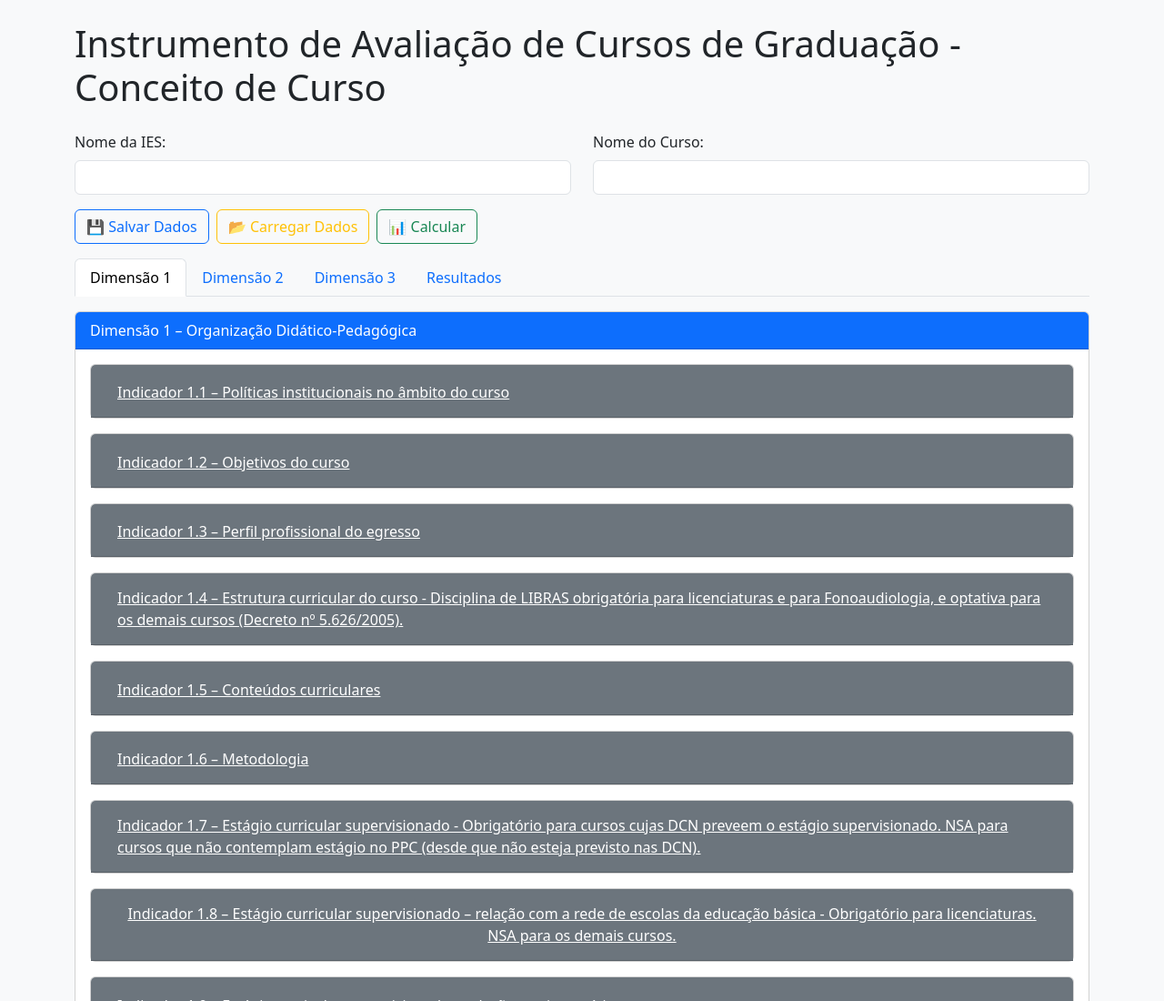
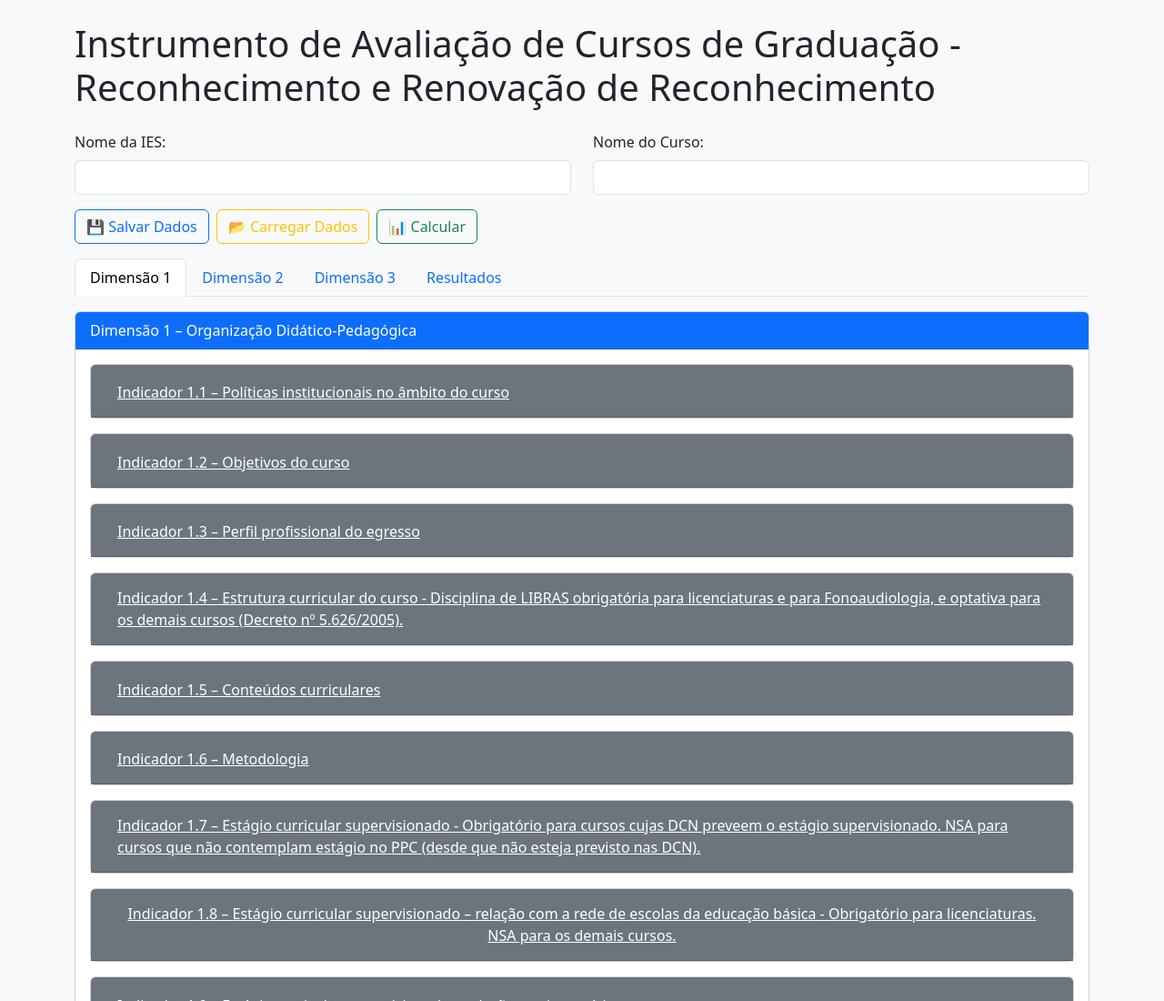
Before and after one commit to profdiegomoraeseduvale/projetosinaesbeta1, a plain HTML site: page index.html in a window 1280 px wide. Shown: the top 1100 px of the page at 91% size. Drawn offline with nearby package versions, Linux system fonts and the light colour scheme.

Commit message:
commit alteração de título

```diff
--- a/index.html
+++ b/index.html
@@ -21,7 +21,7 @@
 </head>
 
 <body class="container py-4">
-  <h1 class="mb-4">Instrumento de Avaliação de Cursos de Graduação - Conceito de Curso</h1>
+  <h1 class="mb-4">Instrumento de Avaliação de Cursos de Graduação - Reconhecimento e Renovação de Reconhecimento</h1>
   <div class="row mb-3">
     <div class="col-md-6">
       <label for="nomeIes" class="form-label">Nome da IES:</label>
```
